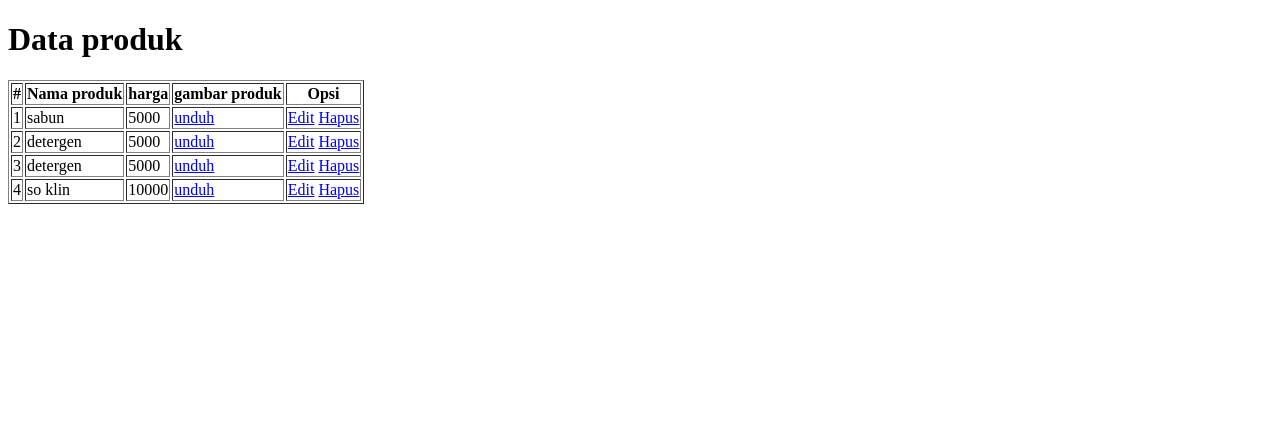
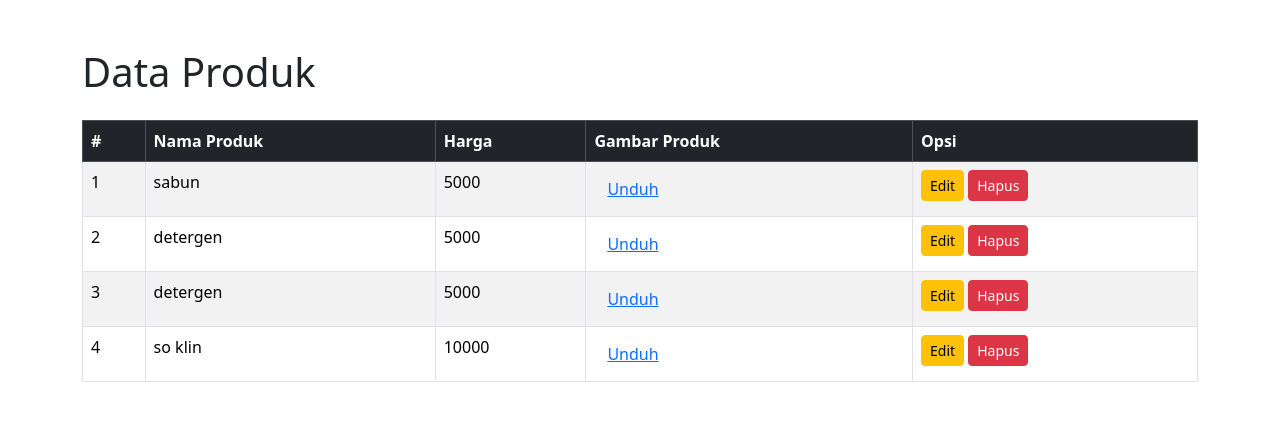
Before and after one commit to muhammadarielramo/web-programming-course, a PHP site: page /show.php in a window 1280 px wide. Shown: the top 421 px of the page. Run offline with PHP 8.4, Linux system fonts and the light colour scheme; data comes from the database, SQL or seed files in the repository.

Commit message:
Update show.php

```diff
--- a/show.php
+++ b/show.php
@@ -3,17 +3,20 @@
 <head>
     <meta charset="UTF-8">
     <meta name="viewport" content="width=device-width, initial-scale=1.0">
-    <title>Document</title>
+    <title>Data Produk</title>
+    <!-- Tambahkan Bootstrap CSS -->
+    <link href="https://cdn.jsdelivr.net/npm/bootstrap@5.3.3/dist/css/bootstrap.min.css" rel="stylesheet">
 </head>
 <body>
-    <h1>Data produk</h1>
-    <table border="1">
-        <thead>
+    <div class="container my-5">
+        <h1 class="mb-4">Data Produk</h1>
+        <table class="table table-striped table-bordered">
+            <thead class="table-dark">
                 <tr>
                     <th>#</th>
-                <th>Nama produk</th>
-                <th>harga</th>
-                <th>gambar produk</th>
+                    <th>Nama Produk</th>
+                    <th>Harga</th>
+                    <th>Gambar Produk</th>
                     <th>Opsi</th>
                 </tr>
             </thead>
@@ -31,16 +34,18 @@
                         <td><?=$row['name'];?></td>
                         <td><?=$row['price'];?></td>
                         <!-- <td><img src="<?=$row['image'];?>" width="100"></td> -->
-                    <td><a href="<?=$row['image'];?>" target="_blank">unduh</a></td>
+                        <td><a href="<?=$row['image'];?>" class="btn btn-link" target="_blank">Unduh</a></td>
                         <td>
-                        <a href="edit.php?id=<?=$row['id'];?>">Edit</a>
-                        <a href="delete.php?id=<?=$row['id'];?>">Hapus</a>
-
+                            <a href="edit.php?id=<?=$row['id'];?>" class="btn btn-warning btn-sm">Edit</a>
+                            <a href="delete.php?id=<?=$row['id'];?>" class="btn btn-danger btn-sm">Hapus</a>
                         </td>
                     </tr>
                 <?php } ?>
             </tbody>
         </table>
+    </div>
 
+    <!-- Tambahkan Bootstrap JavaScript dan dependensinya -->
+    <script src="https://cdn.jsdelivr.net/npm/bootstrap@5.3.3/dist/js/bootstrap.bundle.min.js"></script>
 </body>
 </html>
```
Lines whose indentation alone changed are shown as unchanged.
